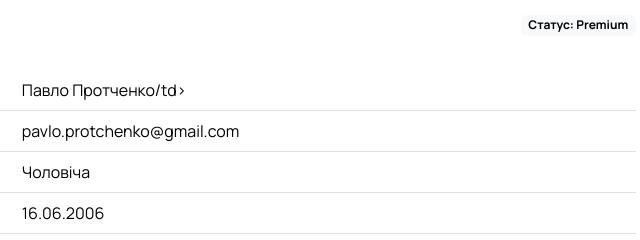
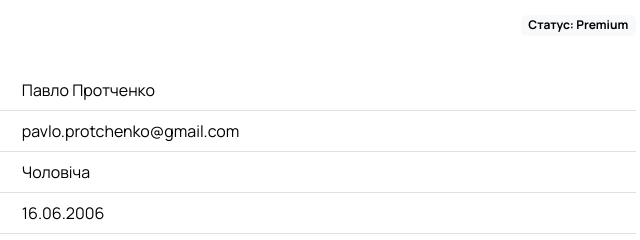
Before and after one commit to PR0TX/Web-design, a plain HTML site: page Site/profile.html in a window 1280 px wide. Shown: the part 134-374 px from the top of the page, 546-1186 px from the left. Drawn offline with nearby package versions, Linux system fonts and the light colour scheme.

Commit message:
Fix malformed td tag in profile.html

```diff
--- a/Site/profile.html
+++ b/Site/profile.html
@@ -44,7 +44,7 @@
                 <tbody>
                   <tr>
                     <th scope="row" class="text-muted">Ім'я користувача</th>
-                    <td>Павло Протченко/td>
+                    <td>Павло Протченко</td>
                   </tr>
                   <tr>
                     <th scope="row" class="text-muted">Електронна пошта</th>
```
